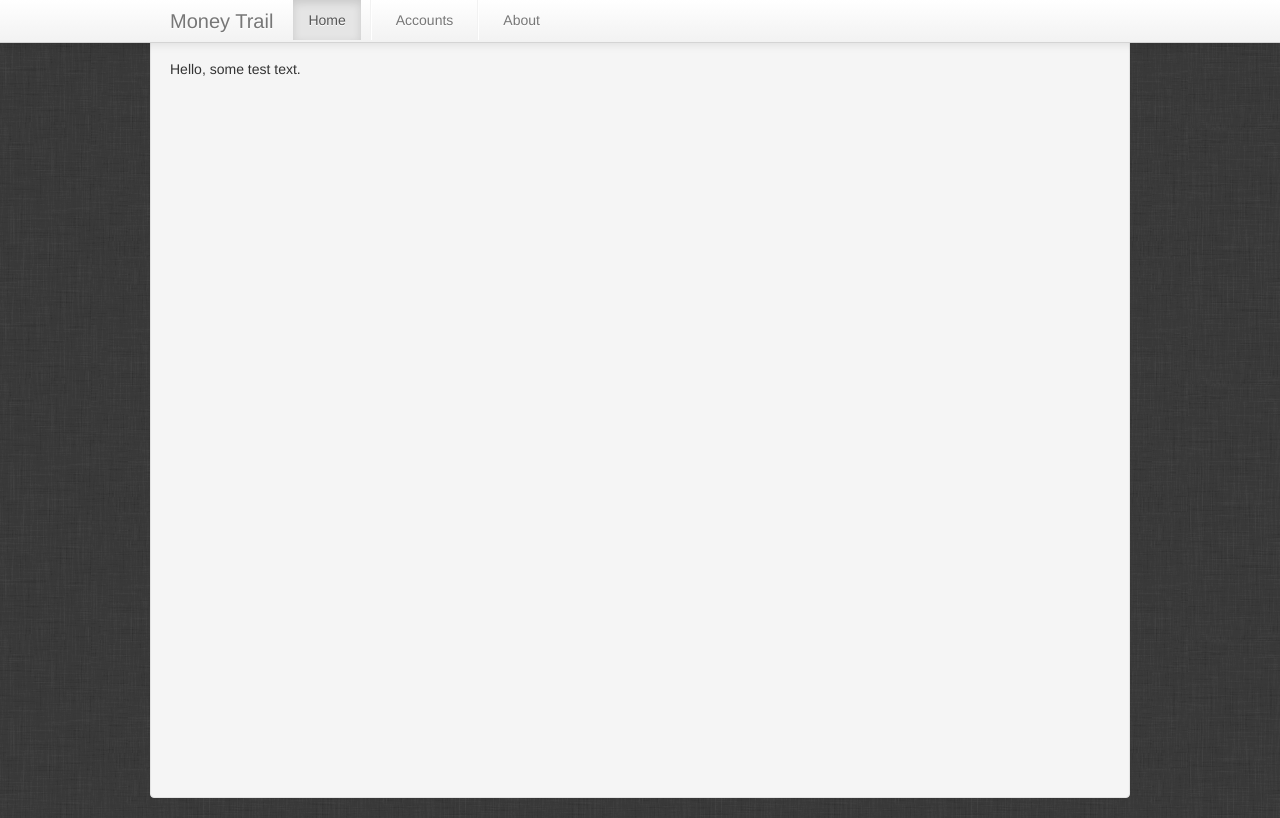
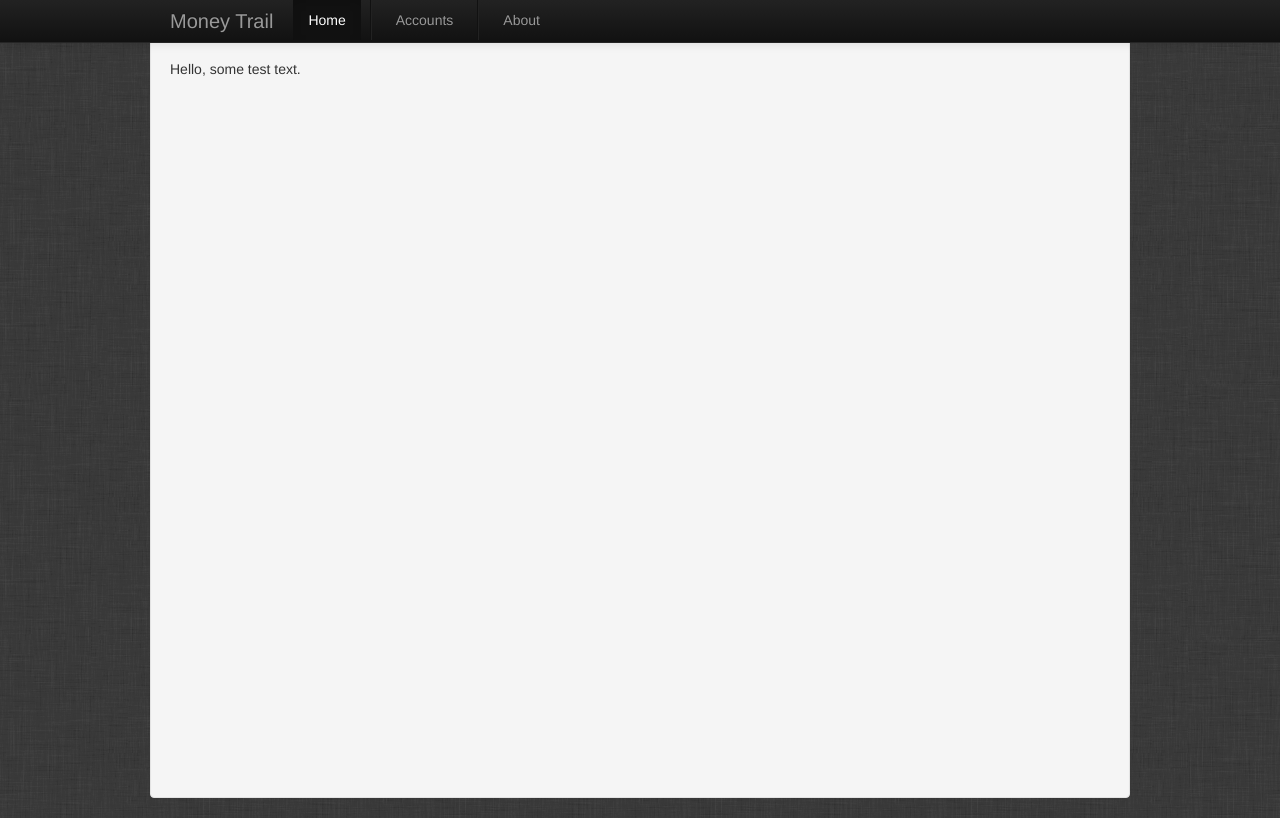
Before and after one commit to tringuyen/MoneyTrail, a plain HTML site: page root/home.html in a window 1280 px wide. Drawn offline with Linux system fonts and the light colour scheme.

Commit message:
Modified HTML files
1. Moved all css files into a css directory
2. Edited HTML files to point to new location

```diff
--- /dev/null
+++ b/root/css/global.css
@@ -0,0 +1,3 @@
+body {
+	background-image:url('../images/low_contrast_linen.png');
+}
--- a/root/global.css
+++ /dev/null
@@ -1 +0,0 @@
-body {background-image:url('images/low_contrast_linen.png')}
--- a/root/home.html
+++ b/root/home.html
@@ -2,14 +2,14 @@
 
 <head>
 <title> Money Trail </title>
-<link rel="stylesheet" type="text/css" href="global.css" />
+<link rel="stylesheet" type="text/css" href="css/global.css" />
 <link rel="stylesheet" type="text/css" href="bootstrap/css/bootstrap.css" />
 </head>
 
 
 <body>
 
-<div class="navbar navbar-fixed-top">
+<div class="navbar navbar-inverse navbar-fixed-top">
 	<div class="navbar-inner">
 		<div class="container">
 			<!-- Branding -->
```
Also changed, not shown: root/index.html (+1 -1 lines).
